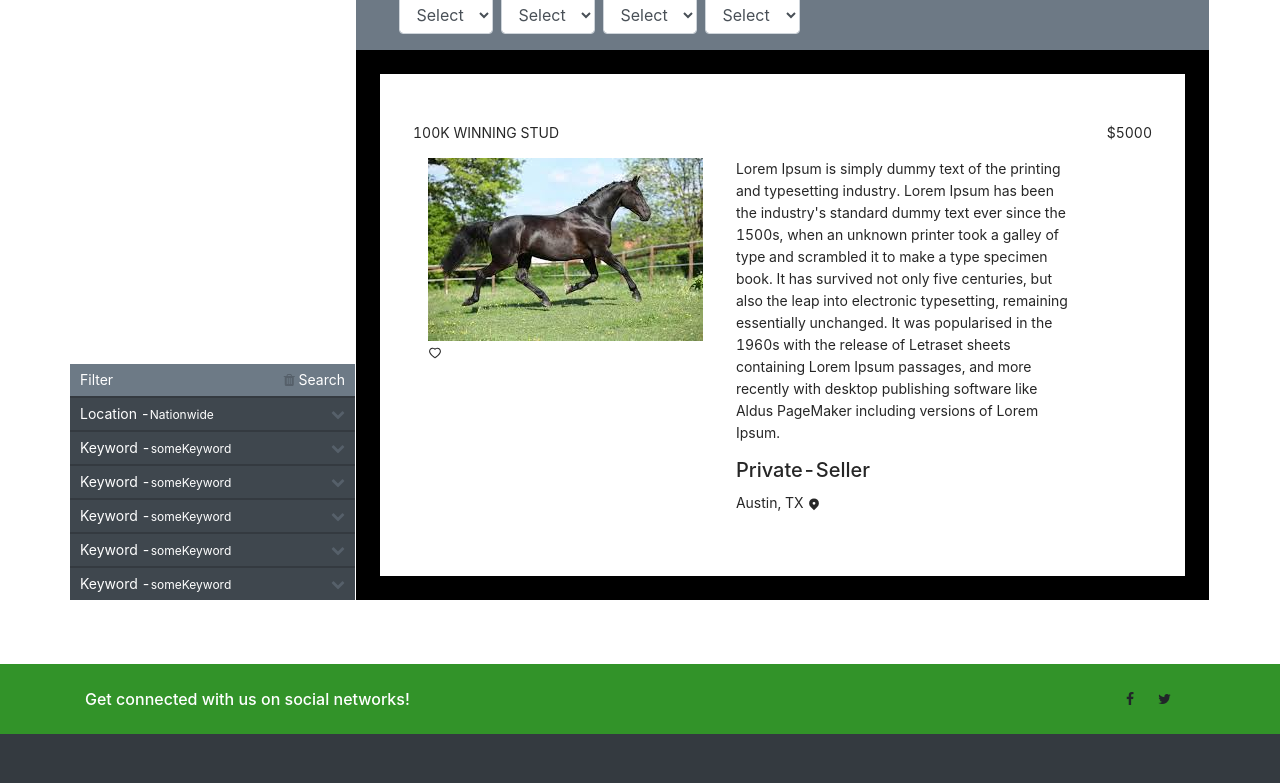
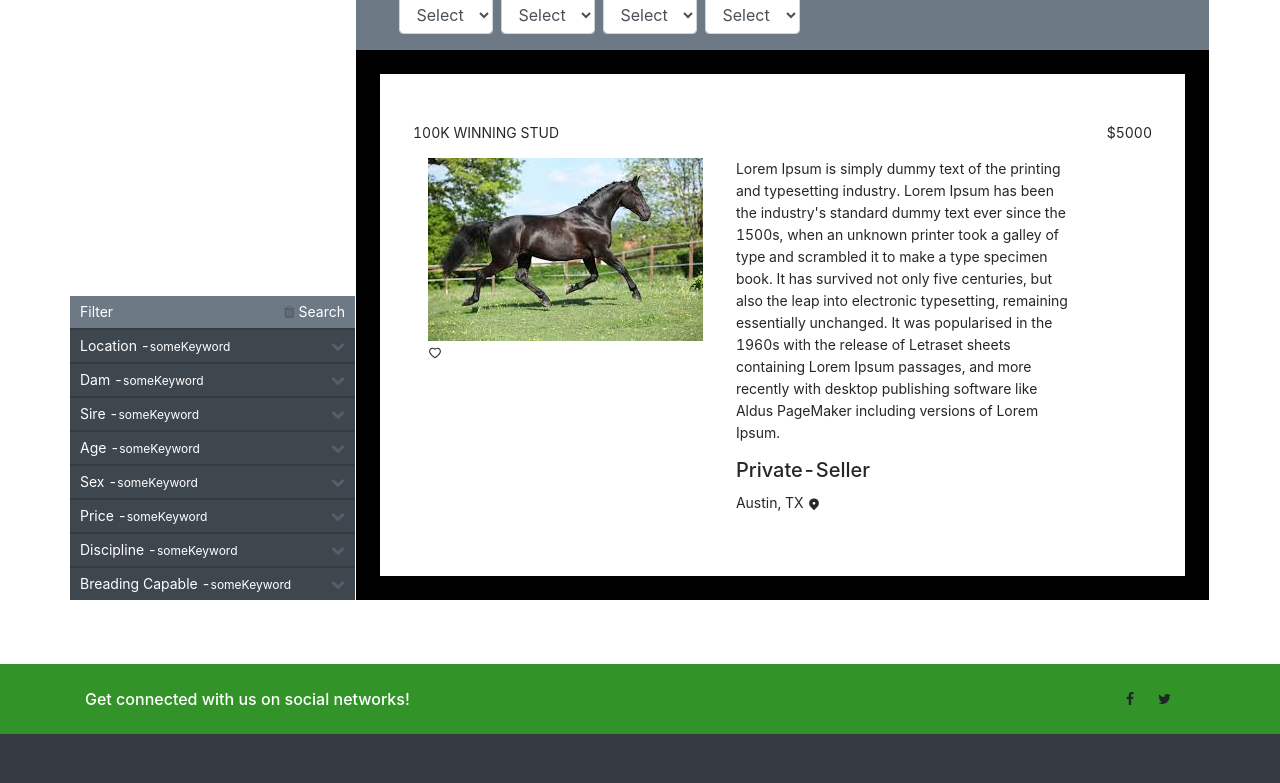
Before and after one commit to B2Gdevs/horse-market-react, a React (Create React App) app: page /listings-search in a window 1280 px wide. Shown: the part 572-1355 px from the top of the page. Built offline with nearby package versions, Linux system fonts and the light colour scheme.

Commit message:
resolved issue 6

```diff
--- a/src/components/FilterItems/singleSelectFilter.js
+++ b/src/components/FilterItems/singleSelectFilter.js
@@ -7,26 +7,32 @@ const Styles = styled.div`
   }
   `
 
-const SingleSelectFilter = () => {
+const SingleSelectFilter = ({keyWord, name}) => {
     return (
         <Styles>
             <div className="filter-item-display filter-item-keyword">
                 <div className="filter-item-wrapper filter-margin">
-            <a href="#keyword-collapse" data-toggle="collapse" className="filter-text">Keyword -
+                    <a href={`#${keyWord}`} data-toggle="collapse" className="filter-text">{name} -
                         <span className="filter-text filter-item-ack">someKeyword</span>
                         <span className="filter-text right-span"><i className="fa fa-chevron-down"></i></span>
                     </a>
-            <div id="keyword-collapse" className="collapse filter-margin">
+                    <div id={`${keyWord}`} className="collapse filter-margin">
                         <form>
-                    <div className="form-row">
-                        <input type="text" className="form-control form-inline" id="search-keyword" placeholder="Enter Keyword"/>
-                        <button type="submit" className="btn btn-success filter-button">Filter</button>
+                            <div className="row">
+                                <div className="col-md-8">
+                                    <input type="text" className="form-control form-inline" id="search-keyword"
+                                           placeholder="Enter Keyword"/>
+                                </div>
+                                <div className="col-md-4">
+                                    <button type="submit" className="btn btn-success">Filter</button>
+                                </div>
                             </div>
                         </form>
                     </div>
                 </div>
             </div>
         </Styles>
-)}
+    )
+}
 
 export default SingleSelectFilter;
--- a/src/details/ListingSearch.js
+++ b/src/details/ListingSearch.js
@@ -269,7 +269,7 @@ const ListingsSearch = () => {
                 </div>
 
                 <div className="my-5 container">
-                    <div className="row g-0">
+                    <div className="row">
                         <div className="col-md-3 mt-auto mb-3" style={{margin: 0, padding: 0}}>
                             <div className="">
                                 <div className="filter-item-title">
@@ -279,12 +279,14 @@ const ListingsSearch = () => {
                                             className="fa fa-trash"></i> Search</span>
                                     </div>
                                 </div>
-                                <MultiSelectFilter className='location'/>
-                                <SingleSelectFilter className='keyword'/>
-                                <SingleSelectFilter className='type'/>
-                                <SingleSelectFilter className='make'/>
-                                <SingleSelectFilter className='model'/>
-                                <SingleSelectFilter className='trim'/>
+                                <SingleSelectFilter className='keyword' keyWord={"keyword-collapse-1"} name={"Location"}/>
+                                <SingleSelectFilter className='keyword' keyWord={"keyword-collapse-2"} name={"Dam"}/>
+                                <SingleSelectFilter className='type' keyWord={"keyword-collapse-3"} name={"Sire"}/>
+                                <SingleSelectFilter className='make' keyWord={"keyword-collapse-4"} name={"Age"}/>
+                                <SingleSelectFilter className='model' keyWord={"keyword-collapse-5"} name={"Sex"}/>
+                                <SingleSelectFilter className='trim' keyWord={"keyword-collapse-6"} name={"Price"}/>
+                                <SingleSelectFilter className='model' keyWord={"keyword-collapse-7"} name={"Discipline"}/>
+                                <SingleSelectFilter className='trim' keyWord={"keyword-collapse-8"} name={"Breading Capable"}/>
                             </div>
                         </div>
                         <div className="col-md-9" style={{margin: 0, padding: 0}}>
```
Lines whose indentation alone changed are shown as unchanged.
